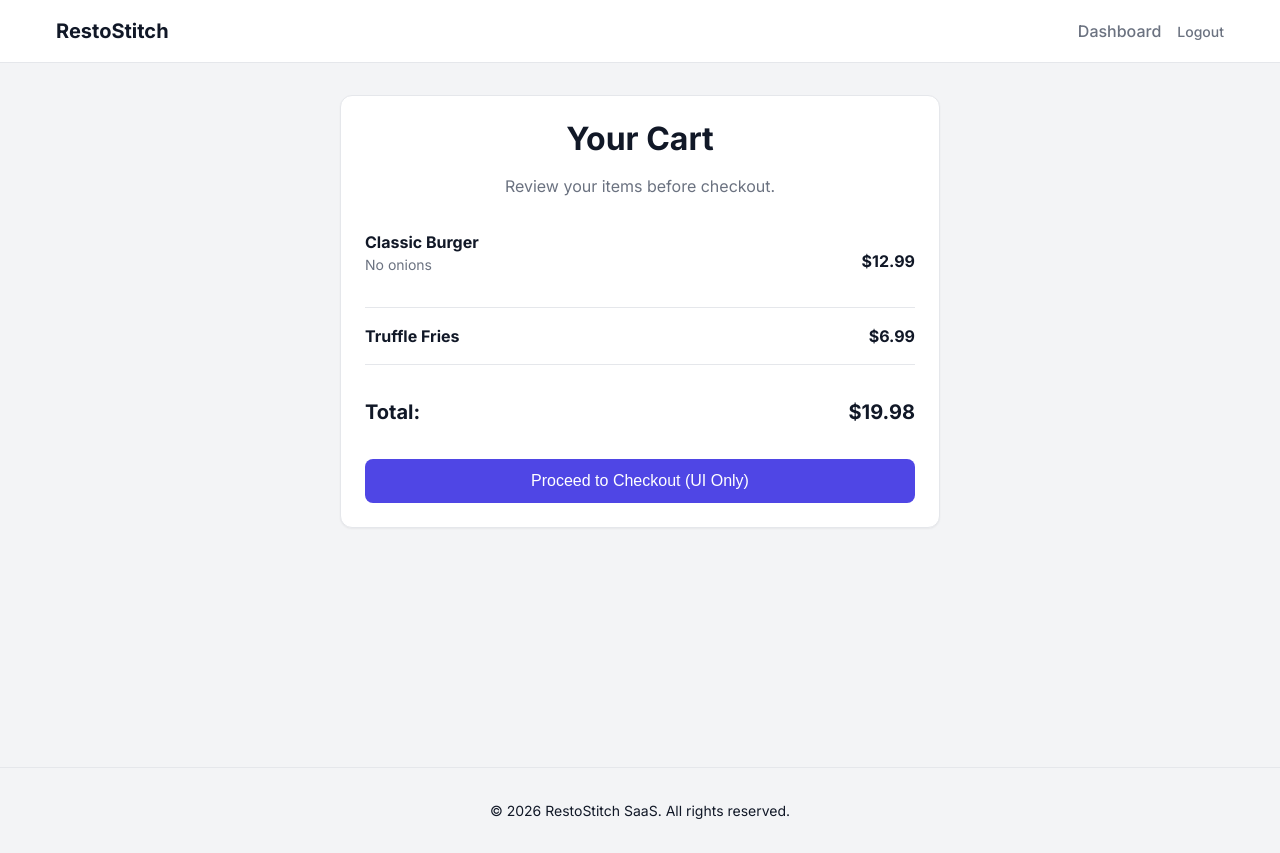
After one commit to hafeedul/Resturent_saas, a Flask app: page /cart in a window 1280 px wide. The commit adds this page. Run offline with Flask 3, Linux system fonts and the light colour scheme.

Commit message:
Add cart page and update TODO.md to match Day 1 checklist

```diff
--- a/app/routes.py
+++ b/app/routes.py
@@ -33,7 +33,7 @@ def home():
 @app.route('/login', methods=['GET', 'POST'])
 def login():
     if request.method == 'POST':
-        email = request.form.get('email')
+        email = request.form.get('email').strip() if request.form.get('email') else ''
         password = request.form.get('password')
 
         user = User.query.filter_by(email=email).first()
@@ -49,7 +49,7 @@ def login():
 def register():
     if request.method == 'POST':
         restaurant_name = request.form.get('restaurant_name')
-        email = request.form.get('email')
+        email = request.form.get('email').strip() if request.form.get('email') else ''
         password = request.form.get('password')
 
         # Super simple domain generation for demo (e.g. "The Great Eatery" -> "the-great-eatery.127.0.0.1:5000")
@@ -87,6 +87,10 @@ def menu():
     if 'user_id' not in session: return redirect(url_for('login'))
     return render_template('menu.html')
 
+@app.route('/cart')
+def cart():
+    return render_template('cart.html')
+
 @app.route('/orders')
 def orders():
     if 'user_id' not in session: return redirect(url_for('login'))
--- a/app/templates/base.html
+++ b/app/templates/base.html
@@ -18,6 +18,7 @@
             <div class="nav-links">
                 {% if request.path == '/' or request.path == '/login' or request.path == '/register' %}
                     <!-- Public Links -->
+                    <a href="/cart" class="nav-item">Cart</a>
                     <a href="/login" class="nav-item">Sign in</a>
                     <a href="/register" class="btn btn-primary">Start Free Trial</a>
                 {% else %}
@@ -30,9 +31,13 @@
     </nav>
 
     <!-- Page Content -->
-    <main>
+    <main style="min-height: 80vh;">
         {% block content %}{% endblock %}
     </main>
 
+    <footer class="text-center text-muted" style="padding: 2rem 0; font-size: 0.875rem; border-top: 1px solid var(--color-border); margin-top: 2rem;">
+        &copy; 2026 RestoStitch SaaS. All rights reserved.
+    </footer>
+
 </body>
 </html>
--- /dev/null
+++ b/app/templates/cart.html
@@ -0,0 +1,34 @@
+{% extends "base.html" %}
+
+{% block content %}
+<div class="container mt-8 flex justify-center">
+    <div class="card" style="width: 100%; max-width: 600px;">
+        <h2 class="text-center">Your Cart</h2>
+        <p class="text-center text-muted">Review your items before checkout.</p>
+
+        <div style="margin-top: 2rem;">
+            <div class="flex justify-between items-center" style="border-bottom: 1px solid var(--color-border); padding-bottom: 1rem; margin-bottom: 1rem;">
+                <div>
+                    <strong>Classic Burger</strong>
+                    <p class="text-sm text-muted">No onions</p>
+                </div>
+                <strong>$12.99</strong>
+            </div>
+
+            <div class="flex justify-between items-center" style="border-bottom: 1px solid var(--color-border); padding-bottom: 1rem; margin-bottom: 1rem;">
+                <div>
+                    <strong>Truffle Fries</strong>
+                </div>
+                <strong>$6.99</strong>
+            </div>
+
+            <div class="flex justify-between items-center mt-8">
+                <strong style="font-size: 1.25rem;">Total:</strong>
+                <strong style="font-size: 1.25rem;">$19.98</strong>
+            </div>
+
+            <button class="btn btn-primary" style="width: 100%; margin-top: 2rem; padding: 0.75rem;">Proceed to Checkout (UI Only)</button>
+        </div>
+    </div>
+</div>
+{% endblock %}
```
Also changed, not shown: TODO.md (+42 -7 lines).
